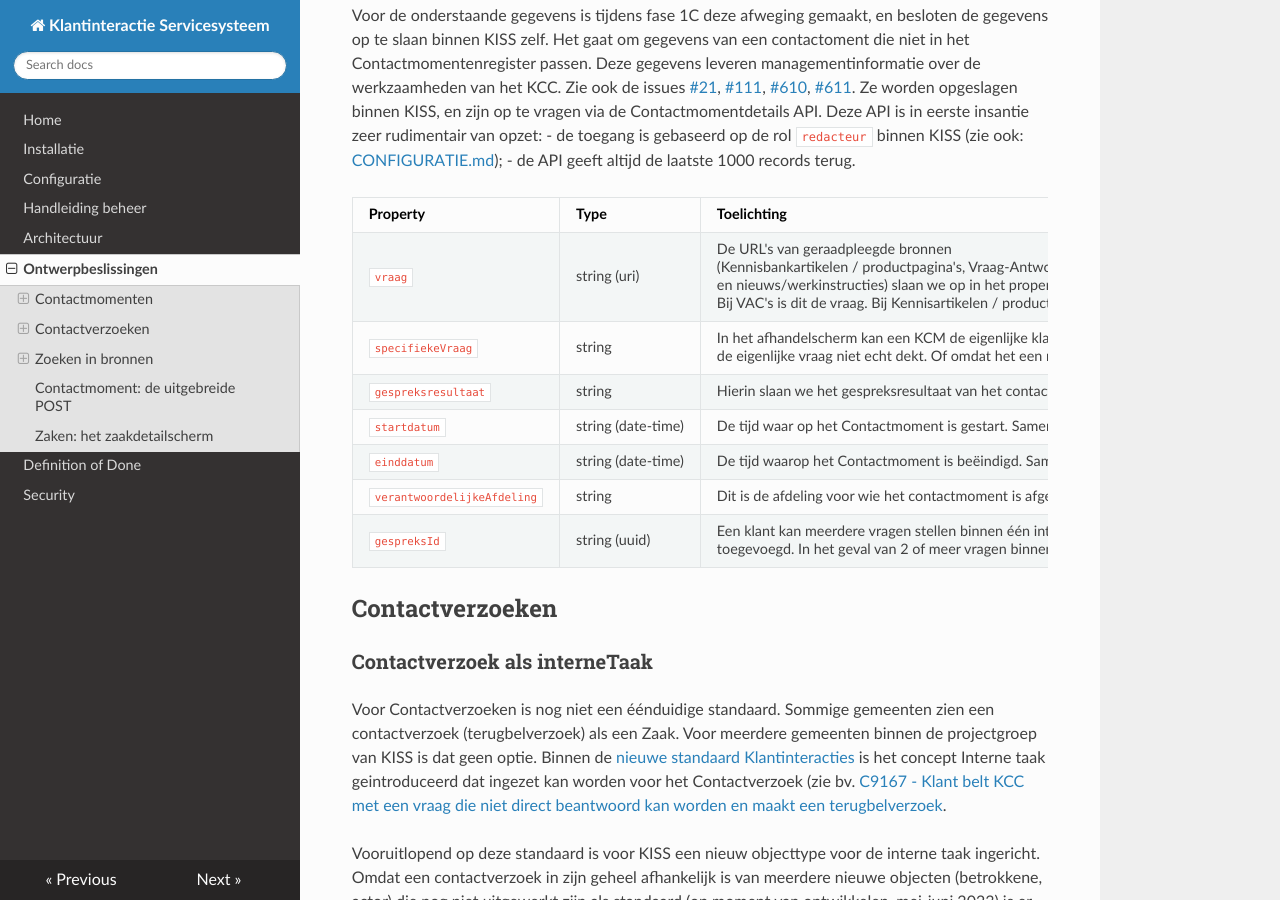
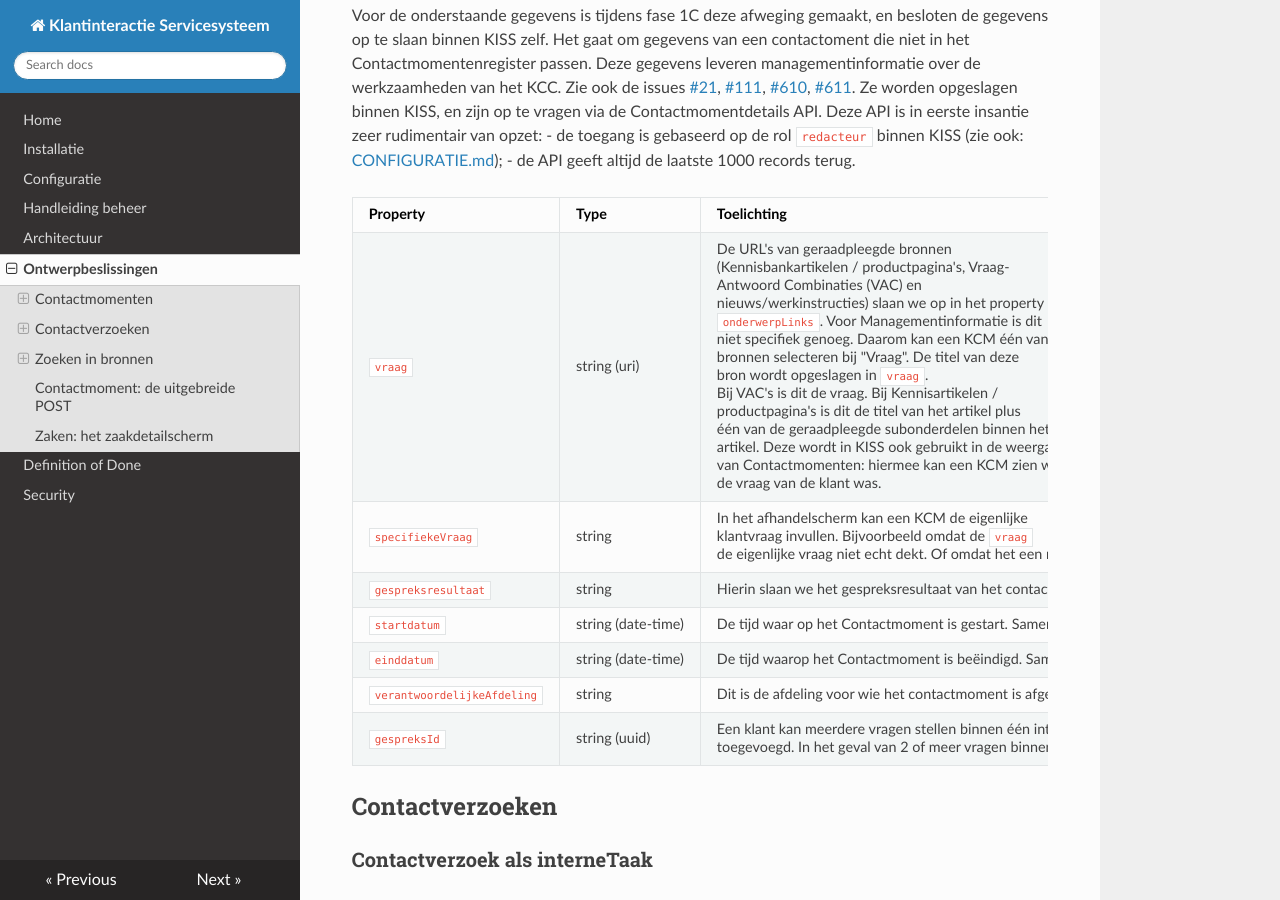
Before and after one commit to Klantinteractie-Servicesysteem/.github, an MkDocs documentation site: the page built from docs/DECISION-RECORD.md, in a window 1280 px wide and 900 px high, scrolled down 550 px. Built offline with MkDocs 1.6.1, drawn with Linux system fonts in a browser that asks for light colours; nearby versions of some CDN libraries; some of the changed lines change nothing that is shown.

Commit message:
Update DECISION-RECORD.md
contactmomentdetails-rtd-table-3

```diff
--- a/docs/DECISION-RECORD.md
+++ b/docs/DECISION-RECORD.md
@@ -11,8 +11,8 @@
 
 | Property  | Type | Toelichting |
 |--------|--------|--------|
-| `vraag` | string (uri) | De URL's van geraadpleegde bronnen <br/>(Kennisbankartikelen / productpagina's, Vraag-Antwoord Combinaties (VAC) <br/>en nieuws/werkinstructies) slaan we op in het property `onderwerpLinks`. Voor Managementinformatie is dit niet specifiek genoeg. Daarom kan een KCM één van de bronnen selecteren bij "Vraag". De titel van deze deze bron wordt opgeslagen in `vraag`. <br />Bij VAC's is dit de vraag. Bij Kennisartikelen / productpagina's is dit de titel van het artikel plus één van de geraadpleegde subonderdelen binnen het artikel. Deze wordt in KISS ook gebruikt in de weergave van Contactmomenten: hiermee kan een KCM zien wat de vraag van de klant was. |
-| `specifiekeVraag` | string | In het afhandelscherm kan een KCM de eigenlijke klantvraag invullen. Bijvoorbeeld omdat de `vraag` de eigenlijke vraag niet echt dekt. Of omdat het een nieuwe vraag is, die nog niet in de bron is verwerkt (sticker in je paspoort). Ook deze informatie is in te zien door de KCM bij het bekijken van Contactmomenten. |
+| `vraag` | string (uri) | De URL's van geraadpleegde bronnen <br/>(Kennisbankartikelen / productpagina's, Vraag-<br/>Antwoord Combinaties (VAC) en <br />nieuws/werkinstructies) slaan we op in het property <br />`onderwerpLinks`. Voor Managementinformatie is dit <br />niet specifiek genoeg. Daarom kan een KCM één van de <br />bronnen selecteren bij "Vraag". De titel van deze <br />bron wordt opgeslagen in `vraag`. <br />Bij VAC's is dit de vraag. Bij Kennisartikelen / <br />productpagina's is dit de titel van het artikel plus <br />één van de geraadpleegde subonderdelen binnen het <br />artikel. Deze wordt in KISS ook gebruikt in de weergave <br />van Contactmomenten: hiermee kan een KCM zien wat <br />de vraag van de klant was. |
+| `specifiekeVraag` | string | In het afhandelscherm kan een KCM de eigenlijke <br/>klantvraag invullen. Bijvoorbeeld omdat de `vraag` de eigenlijke vraag niet echt dekt. Of omdat het een nieuwe vraag is, die nog niet in de bron is verwerkt (sticker in je paspoort). Ook deze informatie is in te zien door de KCM bij het bekijken van Contactmomenten. |
 | `gespreksresultaat` | string  | Hierin slaan we het  gespreksresultaat van het contactmoment op, bijvoorbeeld 'Doorverbonden' of 'Zelfstandig afgehandeld'.  |
 | `startdatum` | string (date-time) | De tijd waar op het Contactmoment is gestart. Samen met `einddatum` bepaaalt dit de gespreksduur. |
 | `einddatum` | string (date-time) | De tijd waarop het Contactmoment is beëindigd. Samen met `startdatum` bepaaalt dit de gespreksduur. |
```
